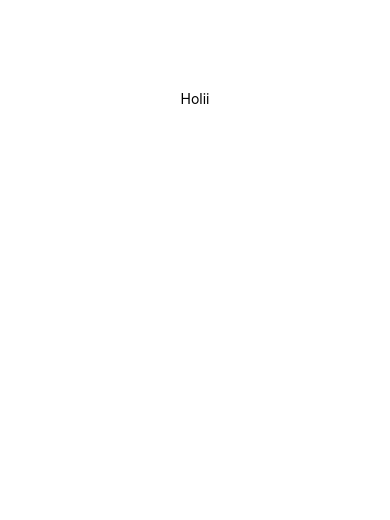
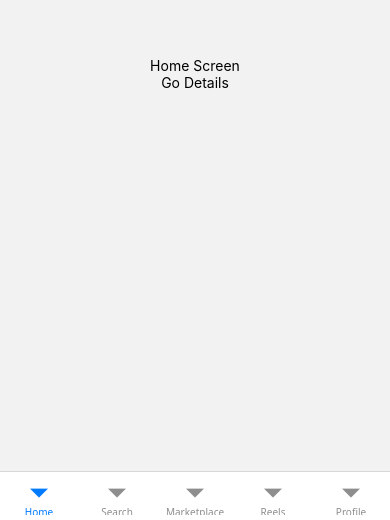
Before and after one commit to NicolasNinoViancha/zubale_technical_test, a React Native app: screen / in a window 390 px wide. Shown: the part 324-844 px from the top of the page. Built offline with nearby package versions, Linux system fonts and the light colour scheme.

Commit message:
feat: implement navigation tree

```diff
--- a/App.tsx
+++ /dev/null
@@ -1,34 +0,0 @@
-/**
- * Sample React Native App
- * https://github.com/facebook/react-native
- *
- * @format
- */
-import {
-  StatusBar,
-  StyleSheet,
-  useColorScheme,
-  View,
-  Text,
-} from 'react-native';
-
-function App() {
-  const isDarkMode = useColorScheme() === 'dark';
-
-  return (
-    <View style={styles.container}>
-      <StatusBar barStyle={isDarkMode ? 'light-content' : 'dark-content'} />
-      <Text>Holii</Text>
-    </View>
-  );
-}
-
-const styles = StyleSheet.create({
-  container: {
-    flex: 1,
-    justifyContent: 'center',
-    alignItems: 'center',
-  },
-});
-
-export default App;
--- a/index.js
+++ b/index.js
@@ -2,8 +2,8 @@
  * @format
  */
 
-import { AppRegistry } from 'react-native';
-import App from './App';
-import { name as appName } from './app.json';
+import {AppRegistry} from 'react-native';
+import App from './src/App';
+import {name as appName} from './app.json';
 
 AppRegistry.registerComponent(appName, () => App);
--- /dev/null
+++ b/src/App.tsx
@@ -0,0 +1,5 @@
+import {NavigationTree} from '@shared/navigation';
+
+export default function App() {
+  return <NavigationTree />;
+}
--- /dev/null
+++ b/src/shared/navigation/index.ts
@@ -0,0 +1,2 @@
+export {default as NavigationTree} from './navigation.tree';
+export * from './navigation.models';
--- /dev/null
+++ b/src/shared/navigation/navigation.models.ts
@@ -0,0 +1,41 @@
+/**
+ * @* -- global declaration --
+ * @* The RootParamList interface lets React Navigation know about
+ * @* the params accepted by your root navigator.
+ * @* Here I extend the type AuthStackParamList because that's the
+ * @* type of params for me stack navigator at the root.
+ * @* The name of this type isn't important.
+ * @* Specifying this type is important if you heavily use useNavigation,
+ * @* Link etc. in your app since it'll ensure type-safety. It will also
+ * @* make sure that you have correct nesting on the linking prop.
+ */
+import {BottomTabScreenProps} from '@react-navigation/bottom-tabs';
+
+export namespace NavigationModels {
+  export enum MAIN_ROUTES_NAMES {
+    HOME = 'Home',
+    SEARCH = 'Search',
+    MARKET_PLACE = 'Marketplace',
+    REELS = 'Reels',
+    PROFILE = 'Profile',
+  }
+
+  export type MainStackParamList = {
+    [MAIN_ROUTES_NAMES.HOME]: undefined;
+    [MAIN_ROUTES_NAMES.SEARCH]: undefined;
+    [MAIN_ROUTES_NAMES.MARKET_PLACE]: undefined;
+    [MAIN_ROUTES_NAMES.REELS]: undefined;
+    [MAIN_ROUTES_NAMES.PROFILE]: undefined;
+  };
+
+  export type RootBottomTapParamList = MainStackParamList;
+
+  export type RootBottomTapScreenProps<T extends keyof RootBottomTapParamList> =
+    BottomTabScreenProps<RootBottomTapParamList, T>;
+}
+
+declare global {
+  namespace ReactNavigation {
+    interface RootParamList extends NavigationModels.RootBottomTapParamList {}
+  }
+}
--- /dev/null
+++ b/src/shared/navigation/navigation.tree.tsx
@@ -0,0 +1,11 @@
+import {StatusBar} from 'react-native';
+import {NavigationContainer} from '@react-navigation/native';
+import MainNavigation from './main';
+
+const NavigationTree = () => (
+  <NavigationContainer>
+    <StatusBar barStyle={'dark-content'} backgroundColor={'white'} />
+    <MainNavigation />
+  </NavigationContainer>
+);
+export default NavigationTree;
```
